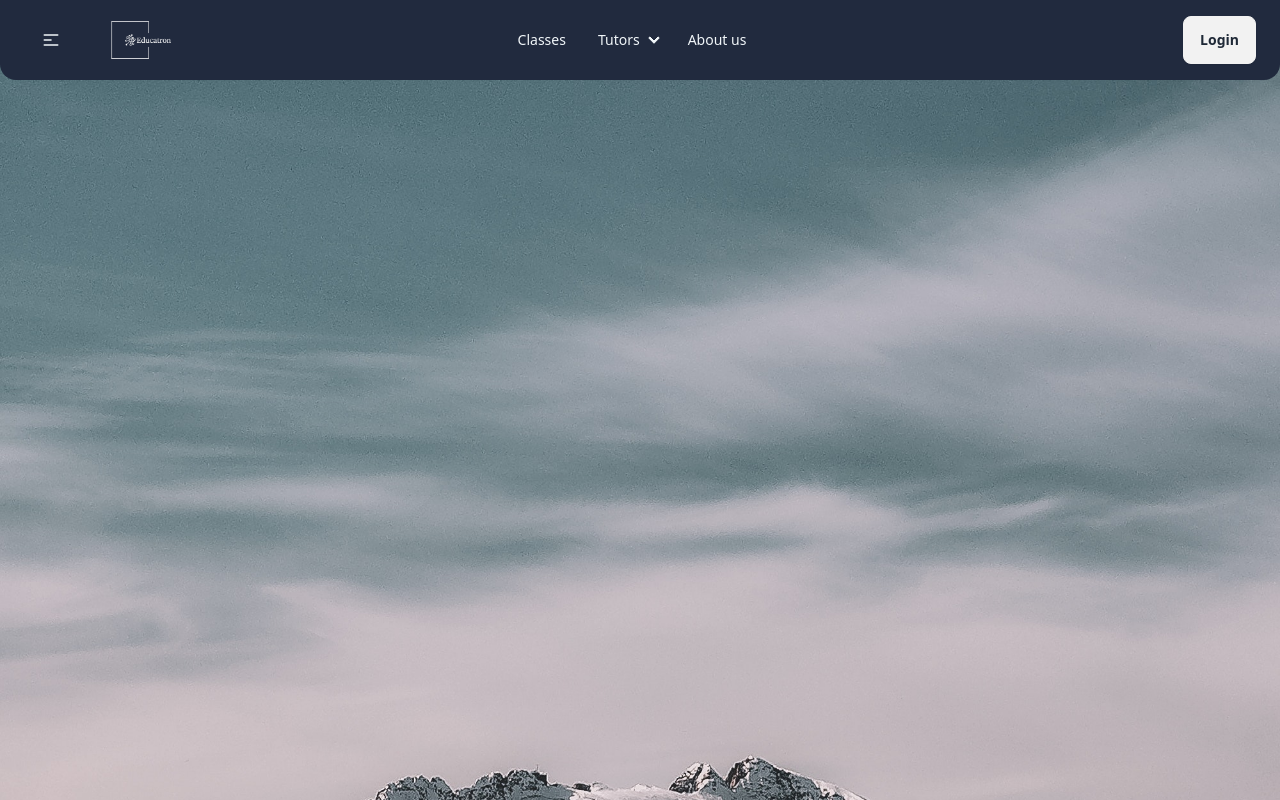
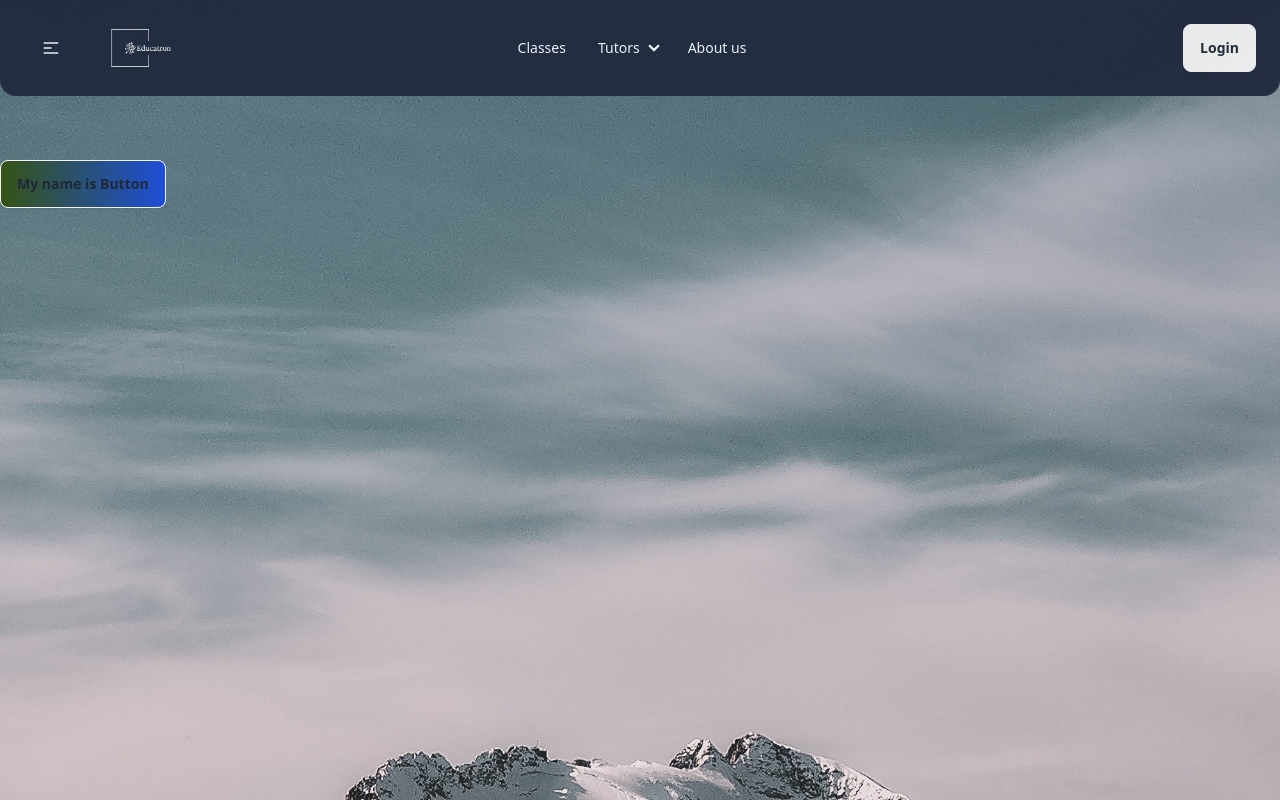
Before and after one commit to michaelimmanuel/Educatron2, a Next.js app: page / in a window 1280 px wide. Shown: the top 800 px of the page. Built offline with nearby package versions, Linux system fonts and the light colour scheme.

Commit message:
Headers and Header Logged In Finished
Header sama Header Logged in udah selesai

```diff
--- a/components/header-logged-in.tsx
+++ b/components/header-logged-in.tsx
@@ -1,13 +1,36 @@
 import type { NextPage } from "next";
 
-const HeaderLoggedIn1: NextPage = () => {
+const HeaderLoggedIn: NextPage = () => {
   return (
-<div className="navbar bg-base-100">
+<div className="navbar h-20 bg-ColorTealish text-ColorWhite rounded-b-2xl fixed top-0 left-0 right-0">
+<div className="dropdown mr-4 ml-4">
+      <div tabIndex={0} role="button" className="btn btn-ghost lg:hidden ml-4">
+        <svg xmlns="http://www.w3.org/2000/svg" className="h-5 w-5" fill="none" viewBox="0 0 24 24" stroke="currentColor"><path strokeLinecap="round" strokeLinejoin="round" strokeWidth="2" d="M4 6h16M4 12h8m-8 6h16" /></svg>
+      </div>
+      <ul tabIndex={0} className="menu menu-sm dropdown-content mt-3 z-[1] p-2 shadow bg-base-100 rounded-box w-52">
+        <li>
+          <a>Classes </a>
+          <ul className="p-2">
+            <li><a>My Classes</a></li>
+            <li><a>Search Classes</a></li>
+          </ul>
+        </li>
+        <li>
+          <a>Tutors</a>
+          <ul className="p-2">
+            <li><a>My Tutors</a></li>
+            <li><a>My Schedules</a></li>
+          </ul>
+        </li>
+        <li><a>About us</a></li>
+      </ul>
+    </div>
   <div className="flex-1">
-    <a className="btn btn-ghost text-xl">daisyUI</a>
+  <img id="NavHome" className="btn btn-ghost object-contain" src="../educatronhighresolutionlogowhitetransparent-3@2x.png" alt="logo" />
   </div>
   <div className="flex-none">
     <div className="dropdown dropdown-end">
+
       <div tabIndex={0} role="button" className="btn btn-ghost btn-circle">
         <div className="indicator">
           <svg xmlns="http://www.w3.org/2000/svg" className="h-5 w-5" fill="none" viewBox="0 0 24 24" stroke="currentColor"><path strokeLinecap="round" strokeLinejoin="round" strokeWidth="2" d="M3 3h2l.4 2M7 13h10l4-8H5.4M7 13L5.4 5M7 13l-2.293 2.293c-.63.63-.184 1.707.707 1.707H17m0 0a2 2 0 100 4 2 2 0 000-4zm-8 2a2 2 0 11-4 0 2 2 0 014 0z" /></svg>
@@ -19,13 +42,13 @@ const HeaderLoggedIn1: NextPage = () => {
           <span className="font-bold text-lg">8 Items</span>
           <span className="text-info">Subtotal: $999</span>
           <div className="card-actions">
-            <button className="btn btn-primary btn-block">View cart</button>
+            <button className="btn btn-primary btn-block">Go to Cart</button>
           </div>
         </div>
       </div>
     </div>
     <div className="dropdown dropdown-end">
-      <div tabIndex={0} role="button" className="btn btn-ghost btn-circle avatar">
+      <div tabIndex={0} role="button" className="btn btn-ghost btn-circle avatar mr-5 ml-4">
         <div className="w-10 rounded-full">
           <img alt="Tailwind CSS Navbar component" src="https://daisyui.com/images/stock/photo-1534528741775-53994a69daeb.jpg" />
         </div>
@@ -34,7 +57,6 @@ const HeaderLoggedIn1: NextPage = () => {
         <li>
           <a className="justify-between">
             Profile
-            <span className="badge">New</span>
           </a>
         </li>
         <li><a>Settings</a></li>
@@ -46,4 +68,4 @@ const HeaderLoggedIn1: NextPage = () => {
   );
 };
 
-export default HeaderLoggedIn1;
+export default HeaderLoggedIn;
--- a/components/header.tsx
+++ b/components/header.tsx
@@ -16,10 +16,10 @@ Navigations:
 
 const Header: NextPage = () => {
   return (
-<div className="navbar h-20 bg-ColorTealish text-ColorWhite rounded-b-2xl fixed top-0 left-0 right-0">
+<div className="navbar h-24 bg-ColorTealish text-ColorWhite rounded-b-2xl fixed top-0 left-0 right-0 opacity-95">
   <div className="navbar-start">
   <div className="dropdown mr-4">
-      <div tabIndex={0} role="button" className="btn btn-ghost lg:hidden ml-4">
+      <div tabIndex={0} role="button" className="btn btn-ghost lg:hidden ml-4 ">
         <svg xmlns="http://www.w3.org/2000/svg" className="h-5 w-5" fill="none" viewBox="0 0 24 24" stroke="currentColor"><path strokeLinecap="round" strokeLinejoin="round" strokeWidth="2" d="M4 6h16M4 12h8m-8 6h16" /></svg>
       </div>
       <ul tabIndex={0} className="menu menu-sm dropdown-content mt-3 z-[1] p-2 shadow bg-base-100 rounded-box w-52">
@@ -35,7 +35,7 @@ const Header: NextPage = () => {
       </ul>
     </div>
     <div className="container">
-        <img id="NavHome" className="btn btn-ghost object-contain" src="../educatronhighresolutionlogowhitetransparent-3@2x.png" alt="logo" />
+        <img id="NavHome" className="btn btn-ghost object-contain h-24" src="../educatronhighresolutionlogowhitetransparent-3@2x.png" alt="logo" height="" />
     </div>
 
   </div>
@@ -54,8 +54,8 @@ const Header: NextPage = () => {
       <li><a>About us</a></li>
     </ul>
   </div>
-  <div className="navbar-end mr-4">
-    <a className="btn">Login</a>
+  <div className="navbar-end mr-4 ">
+    <button type="button" className="btn bg-gradient-to-r from-green-400 to-blue-500 hover:from-pink-500 hover:to-yellow-500"> Login </button>
   </div>
 </div>
   );
--- a/components/landing.tsx
+++ b/components/landing.tsx
@@ -11,6 +11,7 @@ const Landing: NextPage = () => {
         <Header />
       </div>
         <OpeningPg />
+
     </div>
   );
 };
--- a/components/landing/opening.tsx
+++ b/components/landing/opening.tsx
@@ -5,8 +5,10 @@ import 'daisyui/dist/full.css';
 const OpeningPg: NextPage = () => {
     return (
     <div className="">
-        <h1> This Is The Opening Statement for The Landing Page </h1>
-        <img src="../imageplaceholder.jpg" alt="image" />
+        <img src="../imageplaceholder.jpg" alt="image" className="absolute z-[-1]" />
+        <button type="button" className="btn mx-auto mt-40 bg-gradient-to-r ease-linear from-[#365314] to-[#1d4ed8] hover:from-[#e0e7ff] hover:to-[#881337] duration-1000">
+          My name is Button
+        </button>
     </div>
 
     );
```
